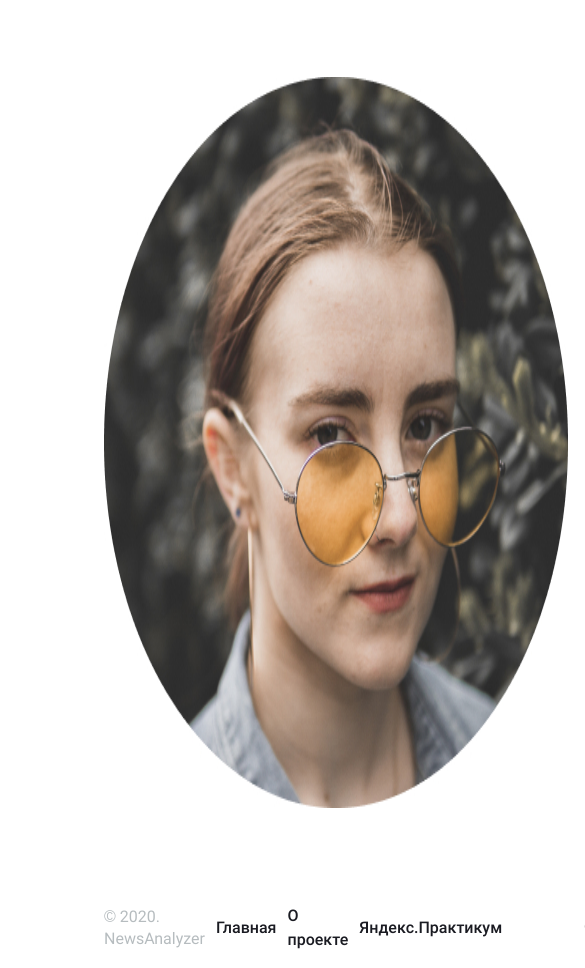
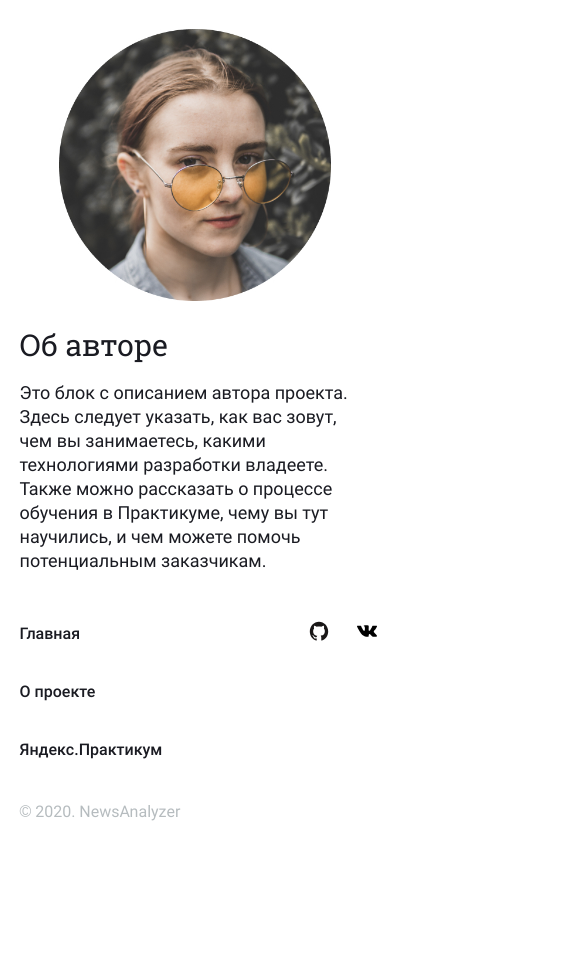
Before and after one commit to 4lukyanov/NewsAnalyzer, a website built with webpack: page src/index.html in a window 390 px wide. Shown: the part 3847-4815 px from the top of the page, 585 px wide, since content can reach past the window. After the commit the page ends 4676 px from the top, so only its background shows below. Built offline with nearby package versions, Linux system fonts and the light colour scheme.

Commit message:
response first page

```diff
--- a/src/blocks/about/__container/about__container.css
+++ b/src/blocks/about/__container/about__container.css
@@ -1,4 +1,32 @@
 .about__container {
-    margin-left: 54px;
-    width: 41.6666667%;
+  margin-left: 54px;
+  width: 41.6666667%;
 }
+
+@media screen and (max-width: 1280px) {
+  .about__container {
+    margin-left: 45px;
+    width: 45.2%;
+  }
+}
+
+@media screen and (max-width: 1024px) {
+  .about__container {
+    margin-left: 40px;
+    width: 50.2%;
+  }
+}
+
+@media screen and (max-width: 768px) {
+  .about__container {
+    margin-left: 32px;
+    width: 55.2%;
+  }
+}
+
+@media screen and (max-width: 690px) {
+    .about__container {
+        width: 90%;
+        margin: auto;
+    }
+  }
--- a/src/blocks/about/__photo/about__photo.css
+++ b/src/blocks/about/__photo/about__photo.css
@@ -1,3 +1,36 @@
 .about__photo {
   margin-left: 104px;
 }
+
+@media screen and (max-width: 1280px) {
+  .about__photo {
+    margin-left: 80px;
+    width: 420px;
+    height: 420px;
+  }
+}
+
+@media screen and (max-width: 1024px) {
+  .about__photo {
+    margin-left: 60px;
+    width: 320px;
+    height: 320px;
+  }
+}
+
+@media screen and (max-width: 768px) {
+  .about__photo {
+    margin-left: 40px;
+    width: 232px;
+    height: 232px;
+  }
+}
+
+@media screen and (max-width: 690px) {
+  .about__photo {
+    margin-left: 0px;
+    margin-bottom: 24px;
+    width: 272px;
+    height: 272px;
+  }
+}
--- a/src/blocks/about/__text/about__text.css
+++ b/src/blocks/about/__text/about__text.css
@@ -1,5 +1,5 @@
 .about__text {
-  font-family: 'Roboto', serif;
+  font-family: "Roboto", serif;
   font-style: normal;
   font-weight: normal;
   font-size: 18px;
@@ -7,3 +7,9 @@
   color: #1a1b22;
   margin-top: 0px;
 }
+
+@media screen and (max-width: 690px) {
+  .about__text {
+    margin-bottom: 0px;
+  }
+}
--- a/src/blocks/about/__title/about__title.css
+++ b/src/blocks/about/__title/about__title.css
@@ -8,3 +8,31 @@
   margin-top: 51px;
   margin-bottom: 24px;
 }
+
+@media screen and (max-width: 1280px) {
+  .about__title {
+    margin-top: 41px;
+  }
+}
+
+@media screen and (max-width: 1024px) {
+  .about__title {
+    margin-top: 31px;
+    font-size: 34px;
+    line-height: 42px;
+  }
+}
+
+@media screen and (max-width: 768px) {
+  .about__title {
+    margin-top: 0px;
+    font-size: 30px;
+    line-height: 40px;
+  }
+}
+
+@media screen and (max-width: 690px) {
+  .about__title {
+    margin-bottom: 16px;
+  }
+}
--- a/src/blocks/about/about.css
+++ b/src/blocks/about/about.css
@@ -9,3 +9,33 @@
   padding-bottom: 80px;
   display: flex;
 }
+
+@media screen and (max-width: 1280px) {
+  .about {
+    padding-top: 70px;
+    padding-bottom: 70px;
+  }
+}
+
+@media screen and (max-width: 1024px) {
+  .about {
+    padding-top: 55px;
+    padding-bottom: 55px;
+  }
+}
+
+@media screen and (max-width: 768px) {
+  .about {
+    padding-top: 40px;
+    padding-bottom: 40px;
+  }
+}
+
+@media screen and (max-width: 690px) {
+  .about {
+    flex-direction: column;
+    padding-top: 32px;
+    padding-bottom: 32px;
+    align-items: center;
+  }
+}
--- a/src/blocks/footer/__copyright/footer__copyright.css
+++ b/src/blocks/footer/__copyright/footer__copyright.css
@@ -7,3 +7,32 @@
   color: #b6bcbf;
   margin-left: 104px;
 }
+
+@media screen and (max-width: 1280px) {
+  .footer__copyright {
+    margin-left: 60px;
+  }
+}
+
+@media screen and (max-width: 1024px) {
+  .footer__copyright {
+    margin-left: 45px;
+  }
+}
+
+@media screen and (max-width: 794px) {
+  .footer__copyright {
+    margin-left: 40px;
+  }
+}
+
+@media screen and (max-width: 740px) {
+  .footer__copyright {
+    position: absolute;
+    display: flex;
+    flex-direction: column;
+    top: 180px;
+    left: 0px;
+    margin-left: 0px;
+  }
+}
--- a/src/blocks/footer/__social/footer__social.css
+++ b/src/blocks/footer/__social/footer__social.css
@@ -1,8 +1,36 @@
+.footer__social {
+  display: flex;
+  list-style: none;
+  align-items: center;
+  margin-right: 106px;
+}
 
+@media screen and (max-width: 1280px) {
+  .footer__social {
+  }
+}
 
-.footer__social {
-    display: flex;
-    list-style: none;
-    align-items: center;
-    margin-right: 106px;
+@media screen and (max-width: 1024px) {
+  .footer__social {
+    padding-left: 0px;
+    width: 93px;
+    margin-right: 43px;
+  }
 }
+
+@media screen and (max-width: 794px) {
+  .footer__social {
+    padding-left: 0px;
+    width: 90px;
+    margin-right: 42px;
+  }
+}
+
+@media screen and (max-width: 740px) {
+  .footer__social {
+    position: absolute;
+    top: 0px;
+    right: 0px;
+    margin-right: 0px;
+  }
+}
--- a/src/blocks/footer/footer.css
+++ b/src/blocks/footer/footer.css
@@ -9,3 +9,30 @@
   justify-content: space-between;
   align-items: center;
 }
+
+@media screen and (max-width: 1280px) {
+  .footer {
+
+  }
+}
+
+@media screen and (max-width: 1024px) {
+  .footer {
+
+  }
+}
+
+@media screen and (max-width: 768px) {
+  .footer {
+    height: auto;
+  }
+}
+
+@media screen and (max-width: 740px) {
+  .footer {
+    position: relative;
+    width: 90%;
+    margin: auto;
+    height: 224px;
+  }
+}
--- a/src/blocks/menu/__item/_bottom/menu__item_bottom.css
+++ b/src/blocks/menu/__item/_bottom/menu__item_bottom.css
@@ -9,3 +9,16 @@
 .menu__item_bottom:hover a {
   color: #e6e6e6;
 }
+
+@media screen and (max-width: 1024px) {
+  .menu__item_bottom {
+    margin-right: 0px;
+  }
+}
+
+@media screen and (max-width: 740px) {
+  .menu__item .menu__item_bottom {
+    margin-left: 0px;
+    margin-right: 0px;
+  }
+}
--- a/src/blocks/menu/__item/menu__item.css
+++ b/src/blocks/menu/__item/menu__item.css
@@ -37,3 +37,9 @@
     margin-left: 11px;
   }
 }
+
+@media screen and (max-width: 740px) {
+  .menu .menu__item_bottom{
+    margin-left: 0px;
+  }
+}
--- a/src/blocks/menu/menu.css
+++ b/src/blocks/menu/menu.css
@@ -12,19 +12,19 @@
 
 @media screen and (max-width: 1280px) {
   .menu {
-    margin-right: 80px;
+    margin-right: 30px;
   }
 }
 
-@media screen and (max-width: 1280px) {
+@media screen and (max-width: 1024px) {
   .menu {
-    margin-right: 60px;
+    margin-right: 20px;
   }
 }
 
-@media screen and (max-width: 768px) {
+@media screen and (max-width: 794px) {
   .menu {
-    margin-right: 50px;
+    margin-right: 0px;
   }
 }
 
@@ -33,3 +33,14 @@
     margin-right: 14px;
   }
 }
+
+
+@media screen and (max-width: 740px) {
+  .menu__bottom {
+    position: absolute;
+    display: flex;
+    flex-direction: column;
+    top: 0px;
+    left: 0px;
+  }
+}
--- a/src/index.html
+++ b/src/index.html
@@ -130,7 +130,7 @@
 
       <footer class="footer">
           <p class="footer__copyright">© 2020. NewsAnalyzer</p>
-          <ul class="menu">
+          <ul class="menu menu__bottom">
               <li class="menu__item menu__item_bottom"><a href="index.html">Главная</a></li>
               <li class="menu__item menu__item_bottom"><a href="about.html">О проекте</a></li>
               <li class="menu__item menu__item_bottom"><a href="https://praktikum.yandex.ru/" target="_blank">Яндекс.Практикум</a></li>
```
